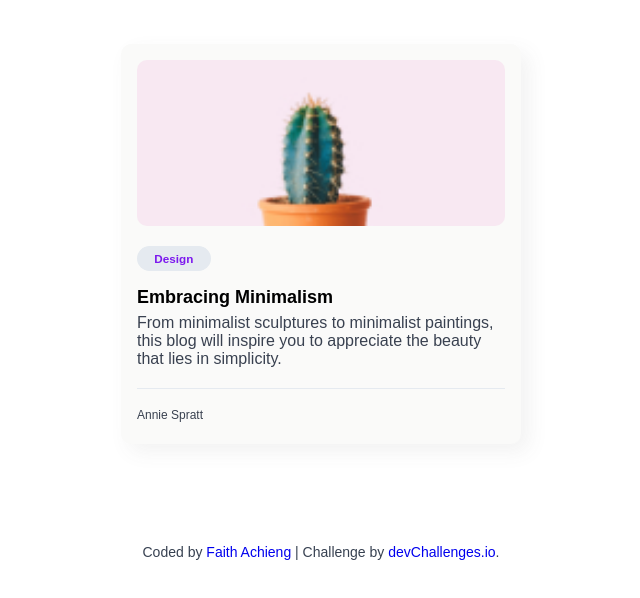
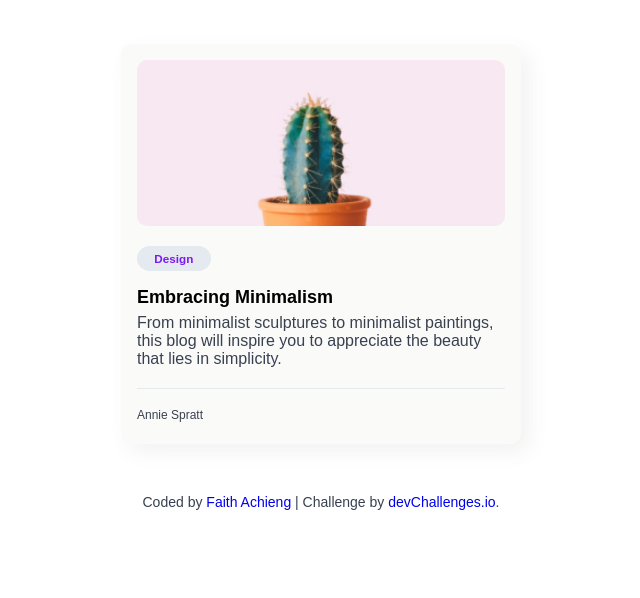
Before and after one commit to FaithAchieng/Minimal-blog-card-starter-master, a plain HTML site: page index.html in a window 1280 px wide. Shown: the part 120-718 px from the top of the page, without its empty margins (319-959 px from the left). Drawn offline with Linux system fonts and the light colour scheme.

Commit message:
added new cactus img and margin top

```diff
--- a/index.html
+++ b/index.html
@@ -17,7 +17,7 @@
   </head>
   <body>
   <div class="container">
-      <img src="./resources/Cactus@2x.jpg" alt="">
+      <img src="./resources/Cactus.jpg" alt="">
       <div class="design">
     <h3>Design</h3>
     </div>
--- a/style.css
+++ b/style.css
@@ -17,7 +17,7 @@
     text-align: center;
     margin-top: 16px;
     color: rgb(55, 65, 81);
-    margin-top: 100px;
+    margin-top: 50px;
   }
 
   .author-info a {
```
